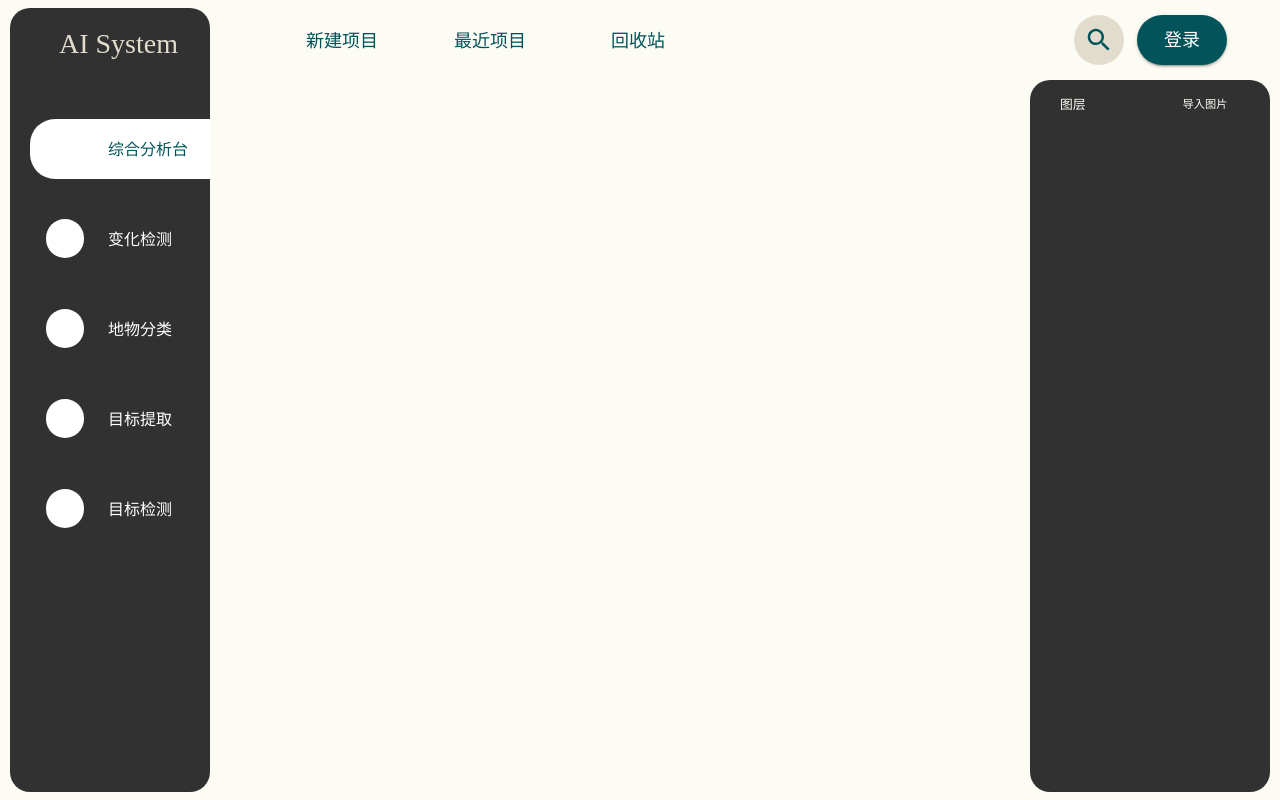
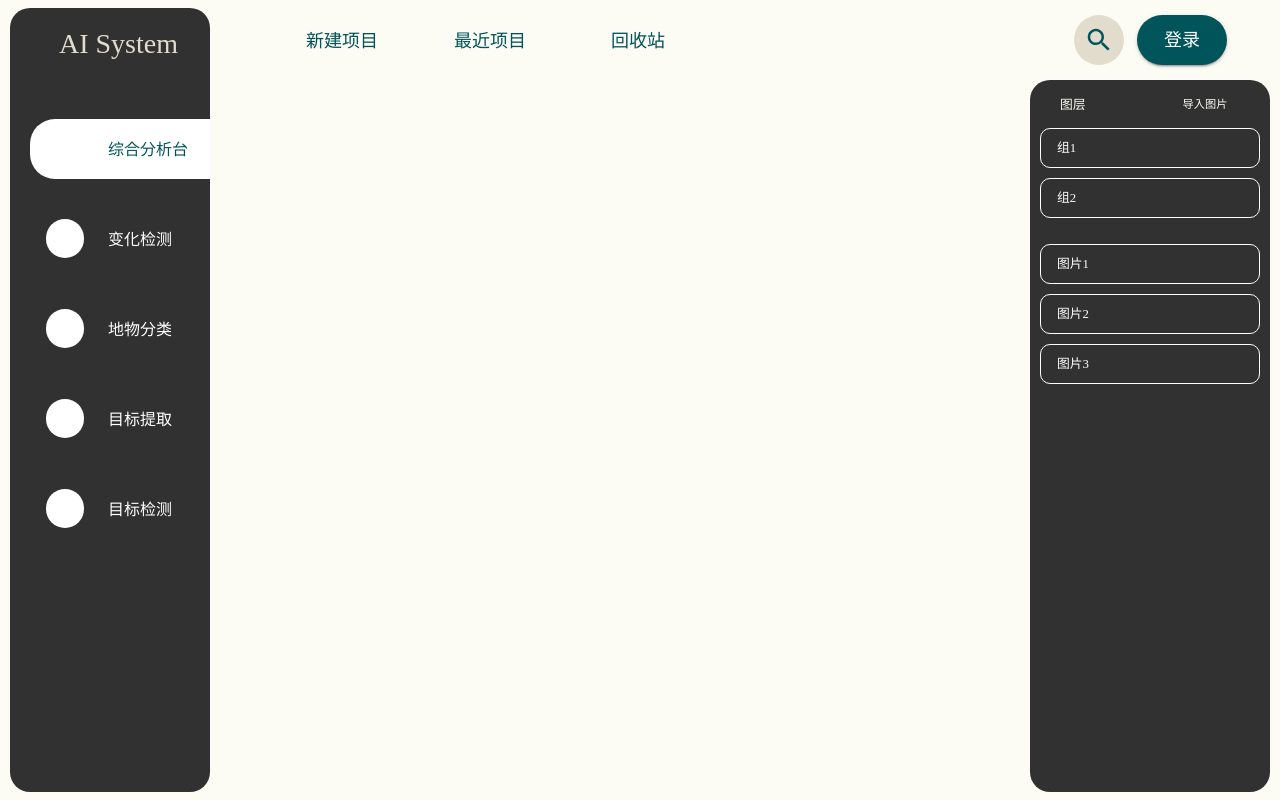
Before and after one commit to DanmoSAMA/remote-sensing, a React (Vite) app: page /analysis in a window 1280 px wide. Built offline with nearby package versions, Linux system fonts and the light colour scheme.

Commit message:
添加mobx

```diff
--- a/package.json
+++ b/package.json
@@ -15,6 +15,8 @@
     "@mui/icons-material": "^5.6.2",
     "@mui/material": "^5.6.2",
     "axios": "^0.27.2",
+    "mobx": "^6.5.0",
+    "mobx-react-lite": "^3.4.0",
     "react": "^18.0.0",
     "react-dom": "^18.0.0",
     "react-router": "^6.3.0",
--- a/src/components/ToolBar/index.tsx
+++ b/src/components/ToolBar/index.tsx
@@ -2,9 +2,64 @@ import Box from '@mui/material/Box'
 import Button from '@mui/material/Button'
 import Typography from '@mui/material/Typography'
 import SvgIcon from '../SvgIcon'
+import List from '@mui/material/List'
+import ListItem from '@mui/material/ListItem'
 import { toolBarStyles } from './styles'
+import { observer } from 'mobx-react-lite'
+import { ProjectStore } from '../../mobx/project'
 
-export default function ToolBar() {
+ProjectStore.updateImgs([
+  {
+    id: 1,
+    url: 'https://z3.ax1x.com/2021/08/17/fInXEF.png',
+    name: '图片1'
+  },
+  {
+    id: 2,
+    url: 'https://z3.ax1x.com/2021/08/17/fIn4hj.png',
+    name: '图片2'
+  },
+  {
+    id: 3,
+    url: 'https://z3.ax1x.com/2021/08/17/fInRHS.png',
+    name: '图片3'
+  }
+])
+
+ProjectStore.updateImgGroup([
+  {
+    name: '组1',
+    members: [
+      {
+        id: 1,
+        url: 'https://z3.ax1x.com/2021/08/17/fInXEF.png',
+        name: '图片1'
+      },
+      {
+        id: 2,
+        url: 'https://z3.ax1x.com/2021/08/17/fIn4hj.png',
+        name: '图片2'
+      }
+    ]
+  },
+  {
+    name: '组2',
+    members: [
+      {
+        id: 2,
+        url: 'https://z3.ax1x.com/2021/08/17/fIn4hj.png',
+        name: '图片2'
+      },
+      {
+        id: 3,
+        url: 'https://z3.ax1x.com/2021/08/17/fInRHS.png',
+        name: '图片3'
+      }
+    ]
+  }
+])
+
+function _ToolBar() {
   return (
     <Box sx={toolBarStyles.wrapper}>
       <Box sx={toolBarStyles.top}>
@@ -35,6 +90,24 @@ export default function ToolBar() {
           </Button>
         </label>
       </Box>
+      <List>
+        {ProjectStore.imgGroups.map((item) => (
+          <ListItem key={item.id} sx={toolBarStyles.listItem}>
+            {item.name}
+          </ListItem>
+        ))}
+      </List>
+      <List sx={toolBarStyles.list}>
+        {ProjectStore.imgs.map((item) => (
+          <ListItem key={item.id} sx={toolBarStyles.listItem}>
+            {item.name}
+          </ListItem>
+        ))}
+      </List>
     </Box>
   )
 }
+
+const ToolBar = observer(_ToolBar)
+
+export default ToolBar
--- a/src/components/ToolBar/styles.ts
+++ b/src/components/ToolBar/styles.ts
@@ -35,5 +35,14 @@ export const toolBarStyles = {
     '& svg': {
       marginRight: '6px'
     }
+  },
+  list: {},
+  listItem: {
+    color: '#fff',
+    height: '40px',
+    lineHeight: '40px',
+    borderRadius: '10px',
+    border: '1px solid #fff',
+    marginBottom: '10px'
   }
 }
--- /dev/null
+++ b/src/mobx/project.ts
@@ -0,0 +1,25 @@
+import { makeAutoObservable } from 'mobx'
+import { Img, ImgGroup } from '../types/project/imgType'
+
+// 项目相关信息
+class ProjectState {
+  // 未分组的图片信息
+  imgs: Img[] = []
+  // 分组图片信息
+  imgGroups: ImgGroup[] = []
+
+  constructor() {
+    makeAutoObservable(this)
+  }
+
+  // 在上传图片后更新，应为async
+  updateImgs(val: Img[]) {
+    this.imgs = val
+  }
+  // 在检测完成后更新，应为async
+  updateImgGroup(val: ImgGroup[]) {
+    this.imgGroups = val
+  }
+}
+
+export const ProjectStore = new ProjectState()
```
Also changed, not shown: src/types/project/ImgType.ts (added, +11 -0 lines).
